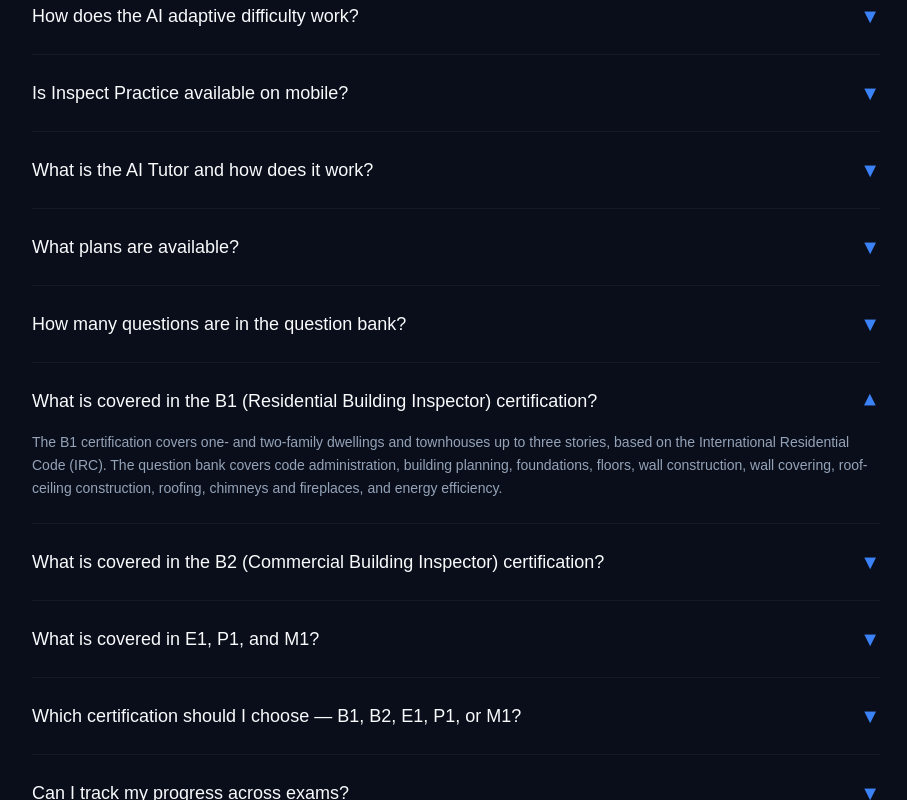
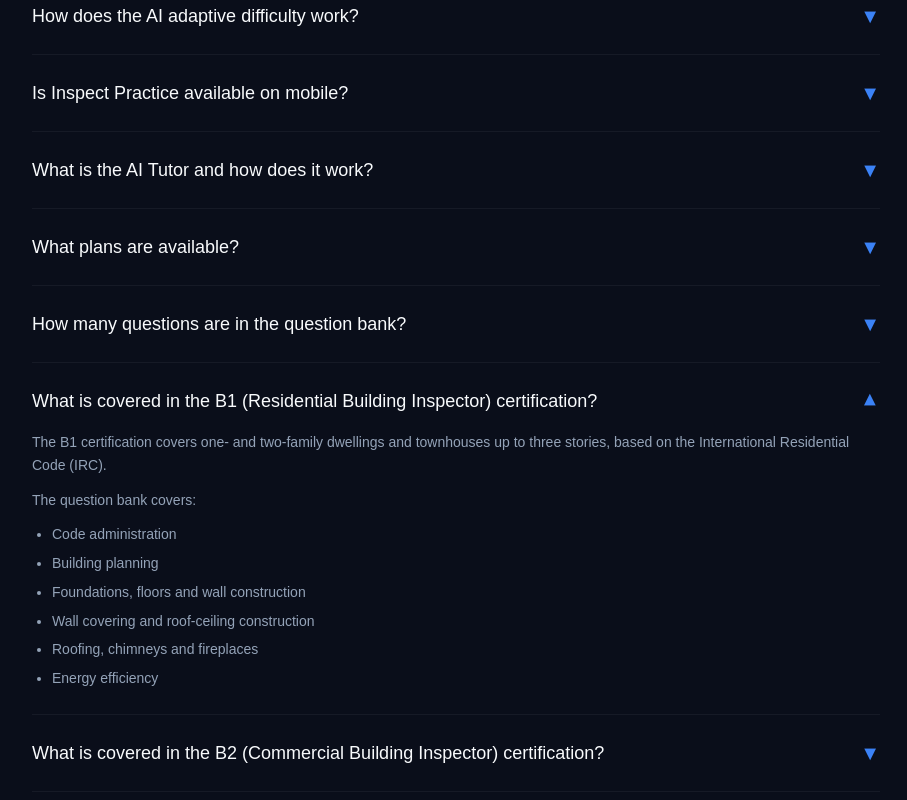
Before and after one commit to laoboatpeople/inspectpractice, a Next.js app in the folder client/: page /faq in a window 1280 px wide. Both pictures are taken after a click on the element 640 px from the left and 938 px from the top of the page. Shown: the part 538-1338 px from the top of the page, without its empty margins (184-1091 px from the left). Built offline with nearby package versions, Linux system fonts and the light colour scheme.

Commit message:
FAQ: structured answers (paragraphs + bullet lists) for better readability

```diff
--- a/client/app/faq/page.tsx
+++ b/client/app/faq/page.tsx
@@ -1,117 +1,293 @@
-import { FAQPageJsonLd, BreadcrumbListJsonLd } from '@/components/seo/JsonLd';
-import RelatedStudyPlatforms from '@/components/marketing/RelatedStudyPlatforms';
+import { FAQPageJsonLd, BreadcrumbListJsonLd } from "@/components/seo/JsonLd";
+import RelatedStudyPlatforms from "@/components/marketing/RelatedStudyPlatforms";
 
-export const metadata = {
-  title: 'FAQ — Inspect Practice ICC Exam Preparation',
-  description:
-    'Frequently asked questions about ICC building inspector certifications, the Inspect Practice platform, pricing, and how AI-powered exam preparation works.',
-  alternates: {
-    canonical: 'https://inspectpractice.com/faq',
-    languages: {
-      en: 'https://inspectpractice.com/faq',
-    },
-  },
-  openGraph: {
-    title: 'Inspect Practice FAQ — ICC Exam Preparation',
-    description:
-      'Find answers to common questions about ICC certification, the International Codes, and our AI-powered study platform.',
-    url: 'https://inspectpractice.com/faq',
-    type: 'website',
-    images: [
+const faqs = [
+  {
+    question: "What is Inspect Practice?",
+    answer: [
       {
-        url: 'https://inspectpractice.com/images/og/home.jpg',
-        width: 1200,
-        height: 630,
-        alt: 'Inspect Practice FAQ - ICC Exam Preparation',
+        type: "p",
+        text: "Inspect Practice is an AI-powered web application designed to help building inspectors prepare for International Code Council (ICC) certification exams.",
+      },
+      {
+        type: "p",
+        text: "It covers all five core ICC inspector certifications:",
+      },
+      {
+        type: "ul",
+        items: [
+          "B1 — Residential Building Inspector (IRC)",
+          "B2 — Commercial Building Inspector (IBC)",
+          "E1 — Residential Electrical Inspector (NEC)",
+          "P1 — Residential Plumbing Inspector (IPC)",
+          "M1 — Residential Mechanical Inspector (IMC)",
+        ],
+      },
+      {
+        type: "p",
+        text: "The platform combines adaptive difficulty, open-book exam simulations, and code-referenced explanations to build real code-navigation skills.",
       },
     ],
   },
-  twitter: {
-    title: 'FAQ — Inspect Practice ICC Exam Preparation',
-  },
-};
-
-const faqs = [
   {
-    question: 'What is Inspect Practice?',
-    answer:
-      'Inspect Practice is an AI-powered web application designed to help building inspectors prepare for International Code Council (ICC) certification exams. It covers B1 (Residential Building Inspector — IRC), B2 (Commercial Building Inspector — IBC), E1 (Residential Electrical Inspector — NEC), P1 (Residential Plumbing Inspector — IPC), and M1 (Residential Mechanical Inspector — IMC) with adaptive difficulty, open-book exam simulations, and code-referenced explanations.',
+    question: "Which ICC certifications does Inspect Practice cover?",
+    answer: [
+      {
+        type: "p",
+        text: "Inspect Practice covers all five core ICC inspector certifications:",
+      },
+      {
+        type: "ul",
+        items: [
+          "B1 — IRC (one- and two-family dwellings)",
+          "B2 — IBC (commercial buildings)",
+          "E1 — NEC + IRC electrical chapters",
+          "P1 — IPC + IRC plumbing chapters",
+          "M1 — IMC + IRC mechanical chapters",
+        ],
+      },
+    ],
   },
   {
-    question: 'Which ICC certifications does Inspect Practice cover?',
-    answer:
-      'Inspect Practice covers all five core ICC inspector certifications: B1 (IRC — one- and two-family dwellings), B2 (IBC — commercial buildings), E1 (NEC + IRC electrical chapters), P1 (IPC + IRC plumbing chapters), and M1 (IMC + IRC mechanical chapters).',
+    question: "Are ICC exams open book?",
+    answer: [
+      {
+        type: "p",
+        text: "Yes. All ICC inspector certification exams are open book, multiple-choice exams. You bring the current edition of the applicable code and are tested on your ability to find and apply its requirements.",
+      },
+      {
+        type: "p",
+        text: "Success depends on code navigation:",
+      },
+      {
+        type: "ul",
+        items: [
+          "Knowing which chapter covers which system",
+          "Using the index efficiently under time pressure",
+          "Reading sections carefully, including their exceptions",
+        ],
+      },
+      {
+        type: "p",
+        text: "Inspect Practice questions are designed to build exactly that skill.",
+      },
+    ],
   },
   {
-    question: 'Are ICC exams open book?',
-    answer:
-      'Yes. All ICC inspector certification exams are open book, multiple-choice exams. You bring the current edition of the applicable code and are tested on your ability to find and apply its requirements. Success depends on code navigation — knowing which chapter covers which system, using the index efficiently, and reading sections including their exceptions. Inspect Practice questions are designed to build exactly that skill.',
+    question: "How does the AI adaptive difficulty work?",
+    answer: [
+      {
+        type: "p",
+        text: "Inspect Practice adjusts question difficulty based on your performance:",
+      },
+      {
+        type: "ul",
+        items: [
+          "Score 80% or higher on a set of questions → difficulty increases (EASY → MEDIUM → HARD)",
+          "Score below 50% → difficulty decreases",
+        ],
+      },
+      {
+        type: "p",
+        text: "This ensures you are always studying at the right level to maximize learning efficiency.",
+      },
+    ],
   },
   {
-    question: 'How does the AI adaptive difficulty work?',
-    answer:
-      'Inspect Practice adjusts question difficulty based on your performance. Score 80% or higher on a set of questions, and the system increases difficulty (EASY → MEDIUM → HARD). Score below 50%, and the difficulty decreases. This ensures you are always studying at the right level to maximize learning efficiency.',
+    question: "Is Inspect Practice available on mobile?",
+    answer: [
+      {
+        type: "p",
+        text: "Inspect Practice is a web application optimized for desktop and mobile browsers. You can study anywhere, anytime from your phone, tablet, or computer — no app download required. The responsive design adapts to any screen size.",
+      },
+    ],
   },
   {
-    question: 'Is Inspect Practice available on mobile?',
-    answer:
-      'Inspect Practice is a web application optimized for desktop and mobile browsers. You can study anywhere, anytime from your phone, tablet, or computer — no app download required. The responsive design adapts to any screen size.',
+    question: "What is the AI Tutor and how does it work?",
+    answer: [
+      {
+        type: "p",
+        text: "The AI Tutor is an interactive chat feature that helps you understand difficult concepts. When you encounter a question you do not understand, you can ask the AI Tutor for a simplified explanation.",
+      },
+      {
+        type: "p",
+        text: "It uses AI to break down complex code requirements into clear, digestible answers, citing the relevant sections.",
+      },
+    ],
   },
   {
-    question: 'What is the AI Tutor and how does it work?',
-    answer:
-      'The AI Tutor is an interactive chat feature that helps you understand difficult concepts. When you encounter a question you do not understand, you can ask the AI Tutor for a simplified explanation. It uses AI to break down complex code requirements into clear, digestible answers, citing the relevant sections.',
+    question: "What plans are available?",
+    answer: [
+      {
+        type: "p",
+        text: "Inspect Practice offers four plans:",
+      },
+      {
+        type: "ul",
+        items: [
+          "FREE — limited access to one exam category",
+          "MONTHLY — $29.99 per month, full access to all exams and features",
+          "YEARLY — $99 per year (2 months free vs Monthly)",
+          "LIFETIME — $199 one-time payment for permanent access to all current and future content",
+        ],
+      },
+    ],
   },
   {
-    question: 'What plans are available?',
-    answer:
-      'Inspect Practice offers four plans: FREE (limited access to one exam category), MONTHLY ($29.99 per month with full access to all exams and features), YEARLY ($99 per year — 2 months free vs Monthly), and LIFETIME ($199 one-time payment for permanent access to all current and future content).',
+    question: "How many questions are in the question bank?",
+    answer: [
+      {
+        type: "p",
+        text: "Inspect Practice includes a comprehensive question bank of over 2,500 questions covering B1, B2, E1, P1, and M1.",
+      },
+      {
+        type: "ul",
+        items: [
+          "Scenario-based questions with exact code references (IRC R-section numbers, NEC articles, IPC/IMC chapters)",
+          "New questions regularly added to stay aligned with current code editions",
+        ],
+      },
+      {
+        type: "p",
+        text: "FREE users have access to a subset of questions, while paid subscribers get the full bank.",
+      },
+    ],
   },
   {
-    question: 'How many questions are in the question bank?',
-    answer:
-      'Inspect Practice includes a comprehensive question bank of over 2,500 questions covering B1, B2, E1, P1, and M1. Questions are scenario-based with exact code references (IRC R-section numbers, NEC articles, IPC/IMC chapters). New questions are regularly added and updated to stay aligned with current code editions. FREE users have access to a subset of questions, while paid subscribers get the full bank.',
+    question: "What is covered in the B1 (Residential Building Inspector) certification?",
+    answer: [
+      {
+        type: "p",
+        text: "The B1 certification covers one- and two-family dwellings and townhouses up to three stories, based on the International Residential Code (IRC).",
+      },
+      {
+        type: "p",
+        text: "The question bank covers:",
+      },
+      {
+        type: "ul",
+        items: [
+          "Code administration",
+          "Building planning",
+          "Foundations, floors and wall construction",
+          "Wall covering and roof-ceiling construction",
+          "Roofing, chimneys and fireplaces",
+          "Energy efficiency",
+        ],
+      },
+    ],
   },
   {
-    question: 'What is covered in the B1 (Residential Building Inspector) certification?',
-    answer:
-      'The B1 certification covers one- and two-family dwellings and townhouses up to three stories, based on the International Residential Code (IRC). The question bank covers code administration, building planning, foundations, floors, wall construction, wall covering, roof-ceiling construction, roofing, chimneys and fireplaces, and energy efficiency.',
+    question: "What is covered in the B2 (Commercial Building Inspector) certification?",
+    answer: [
+      {
+        type: "p",
+        text: "The B2 certification covers commercial buildings based on the International Building Code (IBC).",
+      },
+      {
+        type: "p",
+        text: "The question bank covers:",
+      },
+      {
+        type: "ul",
+        items: [
+          "Occupancy classification",
+          "Types of construction",
+          "Fire protection systems",
+          "Means of egress",
+          "Accessibility",
+          "Structural provisions",
+        ],
+      },
+    ],
   },
   {
-    question: 'What is covered in the B2 (Commercial Building Inspector) certification?',
-    answer:
-      'The B2 certification covers commercial buildings based on the International Building Code (IBC). The question bank covers occupancy classification, types of construction, fire protection systems, means of egress, accessibility, and structural provisions.',
+    question: "What is covered in E1, P1, and M1?",
+    answer: [
+      {
+        type: "p",
+        text: "The three trade-specific certifications each cover their own code discipline:",
+      },
+      {
+        type: "ul",
+        items: [
+          "E1 (Residential Electrical Inspector) — National Electrical Code plus IRC electrical chapters: services, branch circuits, wiring methods, grounding and bonding",
+          "P1 (Residential Plumbing Inspector) — IPC plus IRC plumbing chapters: fixtures, water supply, drainage and venting",
+          "M1 (Residential Mechanical Inspector) — IMC plus IRC mechanical chapters: HVAC equipment, duct systems, combustion air, and venting",
+        ],
+      },
+    ],
   },
   {
-    question: 'What is covered in E1, P1, and M1?',
-    answer:
-      'E1 (Residential Electrical Inspector) covers the National Electrical Code plus IRC electrical chapters: services, branch circuits, wiring methods, grounding and bonding. P1 (Residential Plumbing Inspector) covers the IPC plus IRC plumbing chapters: fixtures, water supply, drainage and venting. M1 (Residential Mechanical Inspector) covers the IMC plus IRC mechanical chapters: HVAC equipment, duct systems, combustion air, and venting.',
+    question: "Which certification should I choose — B1, B2, E1, P1, or M1?",
+    answer: [
+      {
+        type: "p",
+        text: "Most inspectors start with B1 (Residential Building Inspector), the entry point for residential inspection careers. From there, B2 adds commercial work, while E1, P1, and M1 add trade-specific credentials (electrical, plumbing, and mechanical).",
+      },
+      {
+        type: "p",
+        text: "The right choice depends on your jurisdiction and career goals — many inspectors build a portfolio of certifications over time. Inspect Practice covers all five so you can study for multiple certifications on one platform.",
+      },
+    ],
   },
   {
-    question: 'Which certification should I choose — B1, B2, E1, P1, or M1?',
-    answer:
-      'Most inspectors start with B1 (Residential Building Inspector), the entry point for residential inspection careers. From there, B2 adds commercial work, while E1, P1, and M1 add trade-specific credentials (electrical, plumbing, and mechanical). The right choice depends on your jurisdiction and career goals — many inspectors build a portfolio of certifications over time. Inspect Practice covers all five so you can study for multiple certifications on one platform.',
+    question: "Can I track my progress across exams?",
+    answer: [
+      {
+        type: "p",
+        text: "Yes, Inspect Practice provides detailed analytics to help you identify weak areas and focus your study time:",
+      },
+      {
+        type: "ul",
+        items: [
+          "Accuracy by chapter",
+          "Difficulty progression",
+          "Exam history",
+          "Performance trends",
+        ],
+      },
+    ],
   },
   {
-    question: 'Can I track my progress across exams?',
-    answer:
-      'Yes, Inspect Practice provides detailed analytics including accuracy by chapter, difficulty progression, exam history, and performance trends. This helps you identify weak areas and focus your study time effectively.',
-  },
-  {
-    question: 'How do I get started?',
-    answer:
-      'Visit inspectpractice.com to get started. Create a free account, choose the FREE plan to try it out, and upgrade to MONTHLY, YEARLY, or LIFETIME when you are ready for full access.',
+    question: "How do I get started?",
+    answer: [
+      {
+        type: "p",
+        text: "Getting started takes three steps:",
+      },
+      {
+        type: "ul",
+        items: [
+          "Visit inspectpractice.com and create a free account",
+          "Choose the FREE plan to try the platform",
+          "Upgrade to MONTHLY, YEARLY, or LIFETIME when you are ready for full access",
+        ],
+      },
+    ],
   },
 ];
+
+const answerPlain = (faq: (typeof faqs)[number]) =>
+  faq.answer
+    .map((b) =>
+      b.type === "ul" ? (b.items ?? []).join(". ") : (b as { text: string }).text,
+    )
+    .join(" ");
 
 export default function FAQPage() {
   return (
     <>
-      <FAQPageJsonLd questions={faqs} />
+      <FAQPageJsonLd
+        questions={faqs.map((f) => ({
+          question: f.question,
+          answer: answerPlain(f),
+        }))}
+      />
       <BreadcrumbListJsonLd
         items={[
-          { name: 'Home', url: 'https://inspectpractice.com' },
-          { name: 'FAQ', url: 'https://inspectpractice.com/faq' },
+          { name: "Home", url: "https://inspectpractice.com" },
+          { name: "FAQ", url: "https://inspectpractice.com/faq" },
         ]}
       />
       <div className="min-h-screen bg-[#0A0E1A] text-[#F8FAFC]">
@@ -153,9 +329,19 @@
                   ▼
                 </span>
               </summary>
-              <p className="mt-4 text-sm text-[#94A3B8] leading-relaxed">
-                {faq.answer}
-              </p>
+              <div className="mt-4 text-sm text-[#94A3B8] leading-relaxed space-y-3">
+                {faq.answer.map((block, bi) =>
+                  block.type === "ul" ? (
+                    <ul key={bi} className="list-disc pl-5 space-y-1.5">
+                      {(block.items ?? []).map((item, ii) => (
+                        <li key={ii}>{item}</li>
+                      ))}
+                    </ul>
+                  ) : (
+                    <p key={bi}>{(block as { text: string }).text}</p>
+                  ),
+                )}
+              </div>
             </details>
           ))}
         </div>
```
